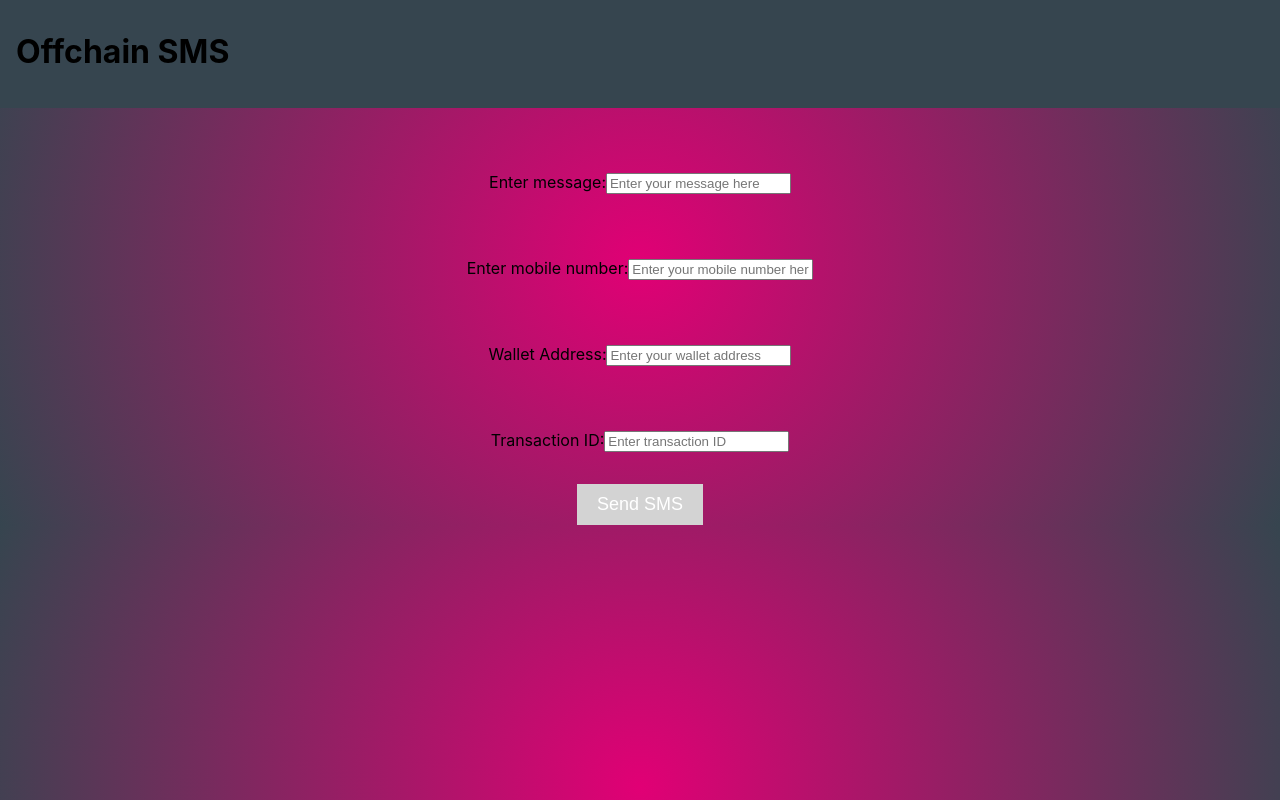
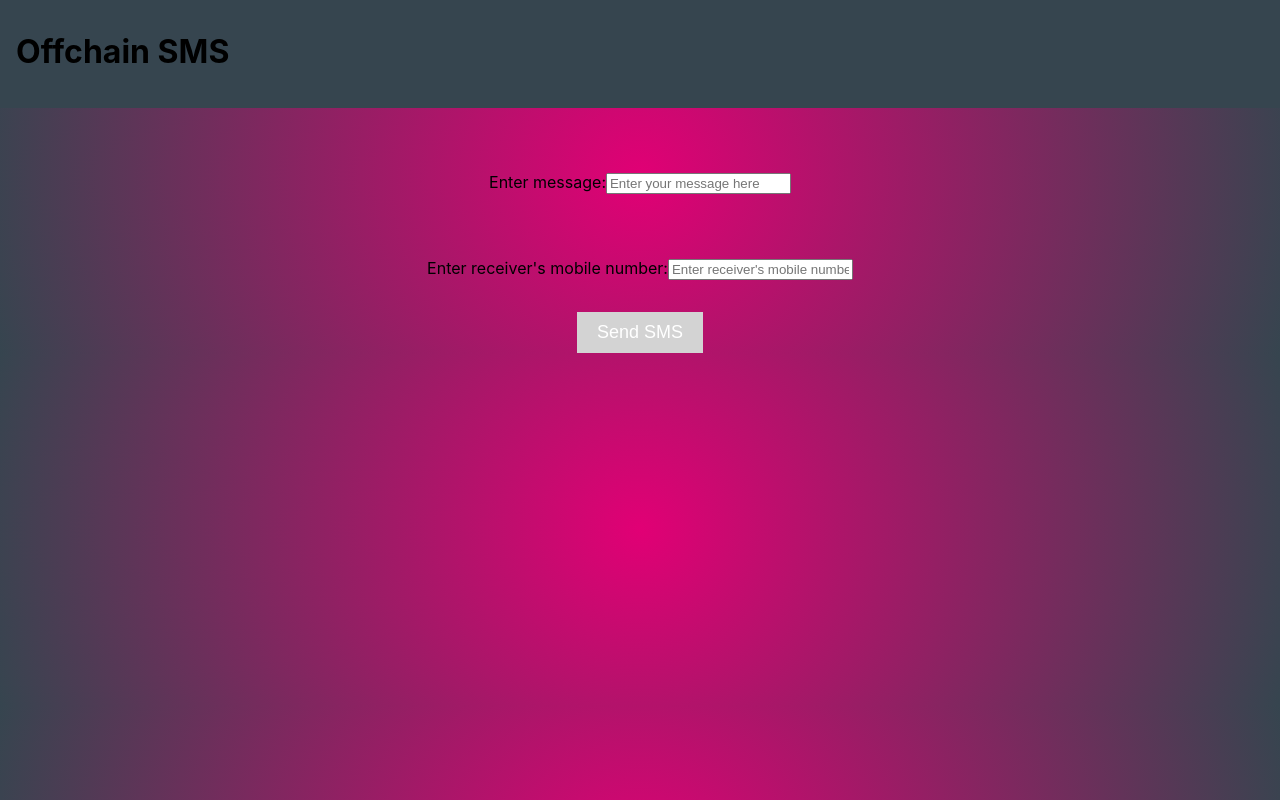
Before and after one commit to dimoz29/smstry2, a React (Create React App) app: page / in a window 1280 px wide. Built offline with nearby package versions, Linux system fonts and the light colour scheme.

Commit message:
offchain according to gpt, directly with not using netlify functions

```diff
--- a/src/App.js
+++ b/src/App.js
@@ -4,11 +4,9 @@ import './App.css';
 function App() {
   const [message, setMessage] = useState('');
   const [mobileNumber, setMobileNumber] = useState('');
-  const [walletAddress, setWalletAddress] = useState('');
-  const [transactionId, setTransactionId] = useState('');
 
   // Function to handle SMS using Nexmo API
-  const sendSMS = async (number, message, walletAddress, transactionId) => {
+  const sendSMS = async (number, message) => {
     const API_KEY = '473d3aba';
     const API_SECRET = 'ZIu8VnYsav99tSew';
     const URL = 'https://rest.nexmo.com/sms/json';
@@ -18,7 +16,7 @@ function App() {
       headers: {
         'Content-Type': 'application/x-www-form-urlencoded'
       },
-      body: `from=${walletAddress}&id=${transactionId}&text=${message}&to=${number}&api_key=${API_KEY}&api_secret=${API_SECRET}`
+      body: `text=${message}&to=${number}&api_key=${API_KEY}&api_secret=${API_SECRET}`
     });
     const data = await response.json();
     console.log(data);
@@ -43,39 +41,17 @@ function App() {
         </div>
         <div className="inputnumber-container">
           <label>
-            Enter mobile number:
+            Enter receiver's mobile number:
             <input
               type="text"
               value={mobileNumber}
               onChange={e => setMobileNumber(e.target.value)}
-              placeholder="Enter your mobile number here"
-            />
-          </label>
-        </div>
-        <div className="input-container">
-          <label>
-            Wallet Address:
-            <input
-              type="text"
-              value={walletAddress}
-              onChange={e => setWalletAddress(e.target.value)}
-              placeholder="Enter your wallet address"
-            />
-          </label>
-        </div>
-        <div className="input-container">
-          <label>
-            Transaction ID:
-            <input
-              type="text"
-              value={transactionId}
-              onChange={e => setTransactionId(e.target.value)}
-              placeholder="Enter transaction ID"
+              placeholder="Enter receiver's mobile number"
             />
           </label>
         </div>
         <div className="button-container">
-          <button onClick={() => sendSMS(mobileNumber, message, walletAddress, transactionId)}>Send SMS</button>
+          <button onClick={() => sendSMS(mobileNumber, message)}>Send SMS</button>
         </div>
       </div>
     </div>
```
